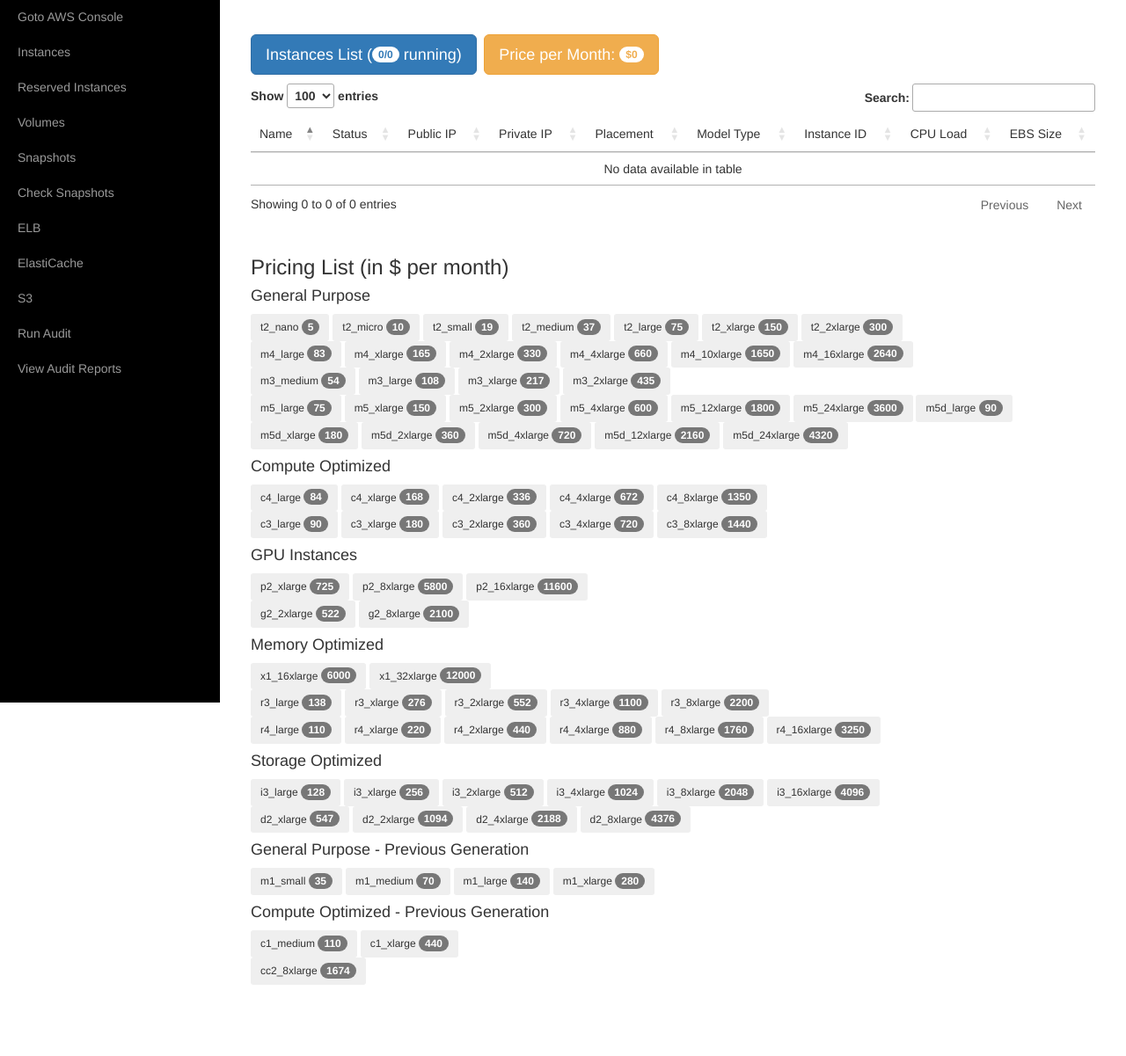
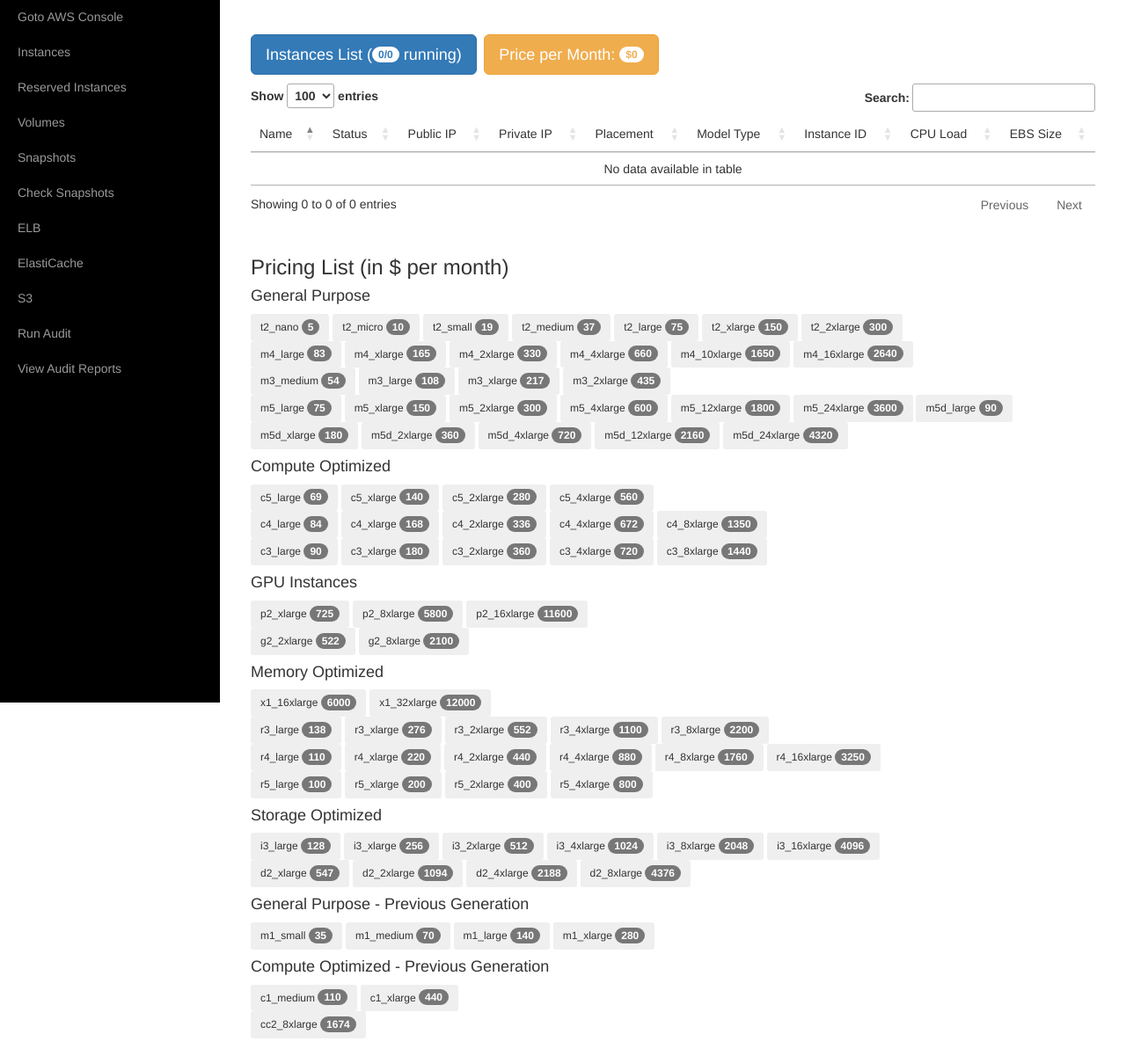
Before and after one commit to majeinfo/ezaws, a Django app: a page that uses web/templates/instances.html in a window 1280 px wide. Shown: the part 131-1332 px from the top of the page at 88% size. Before the commit the page ends 1251 px from the top, so only its background shows below. Run offline with Django 3.2, Linux system fonts and the light colour scheme; a user stored in the database is signed in; tables that the repository leaves empty hold one stand-in row (values such as "Sample post"); data that the repository does not hold is empty; some libraries are stand-ins or nearby versions.

Commit message:
Add stopping&pending status, plus c5/r5 prices

```diff
--- a/web/templates/instances.html
+++ b/web/templates/instances.html
@@ -60,6 +60,7 @@
             {
                 category: "Compute Optimized",
                 prices: {
+                    c5_large: 69, c5_xlarge: 140, c5_2xlarge: 280, c5_4xlarge: 560,
                     c4_large: 84, c4_xlarge: 168, c4_2xlarge: 336, c4_4xlarge: 672, c4_8xlarge: 1350,
                     c3_large: 90, c3_xlarge: 180, c3_2xlarge: 360, c3_4xlarge: 720, c3_8xlarge: 1440
                 }
@@ -76,7 +77,8 @@
                 prices: {
                     x1_16xlarge: 6000, x1_32xlarge: 12000,
                     r3_large: 138, r3_xlarge: 276, r3_2xlarge: 552, r3_4xlarge: 1100, r3_8xlarge: 2200,
-                    r4_large: 110, r4_xlarge: 220, r4_2xlarge: 440, r4_4xlarge: 880, r4_8xlarge: 1760, r4_16xlarge: 3250
+                    r4_large: 110, r4_xlarge: 220, r4_2xlarge: 440, r4_4xlarge: 880, r4_8xlarge: 1760, r4_16xlarge: 3250,
+                    r5_large: 100, r5_xlarge: 200, r5_2xlarge: 400, r5_4xlarge: 800
                 }
             },
             {
@@ -128,6 +130,8 @@
                 {% if inst.instance_state.Name == 'running' %}<span class="badge badge-pill badge-success">&nbsp;</span>{% endif %}
                 {% if inst.instance_state.Name == 'stopped' %}<span class="badge badge-pill badge-danger">&nbsp;</span>{% endif %}
                 {% if inst.instance_state.Name == 'terminated' %}<span class="badge badge-pill badge-warning">&nbsp;</span>{% endif %}
+                {% if inst.instance_state.Name == 'stopping' %}<span class="badge badge-pill badge-secondary">&nbsp;</span>{% endif %}
+                {% if inst.instance_state.Name == 'pending' %}<span class="badge badge-pill badge-secondary">&nbsp;</span>{% endif %}
                 &nbsp;&nbsp;{{ inst.instance_state.Name }}
             </td>
             <td>{% if inst.is_elastic %}<b>{% endif %}{{ inst.public_ip }}{% if inst.is_elastic %}</b>{% endif %}{% if inst.is_elastic %}&nbsp;<span class="badge badge-info">EIP</span>{% endif %}</td>
```
